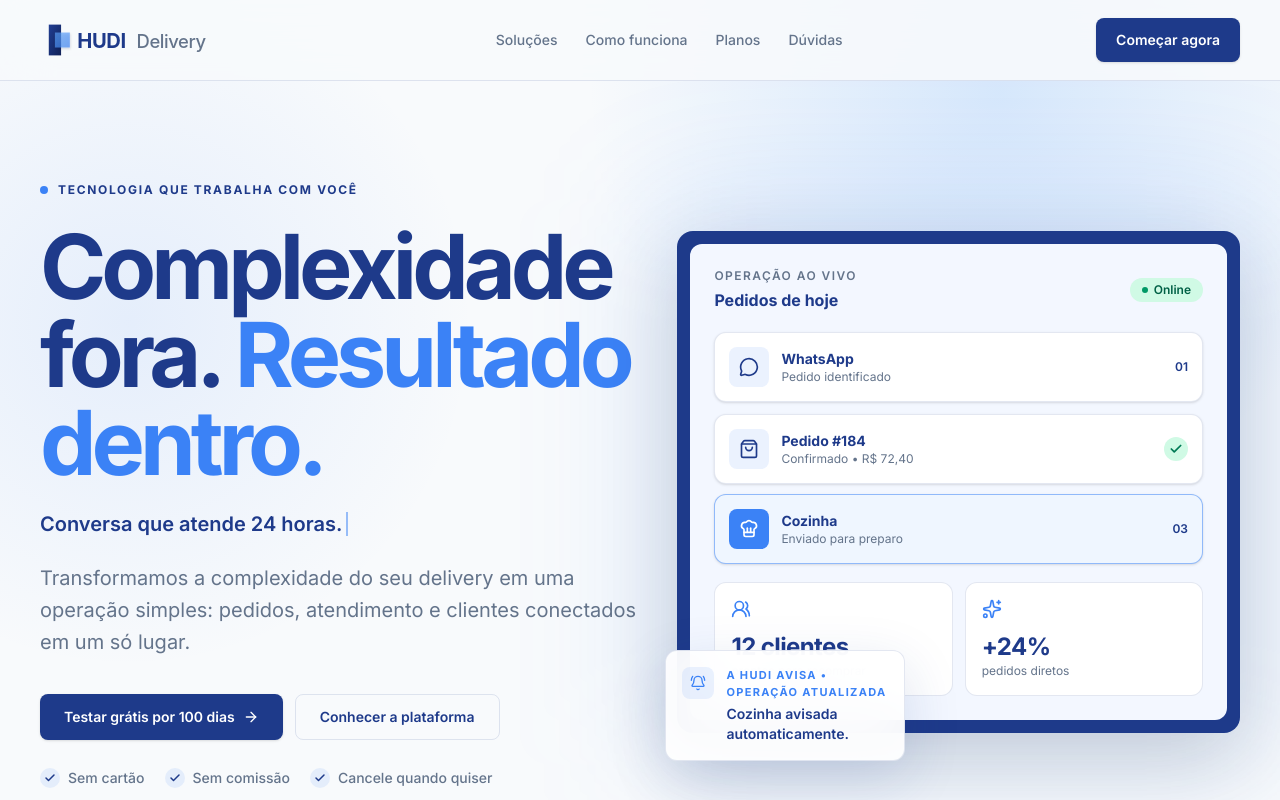
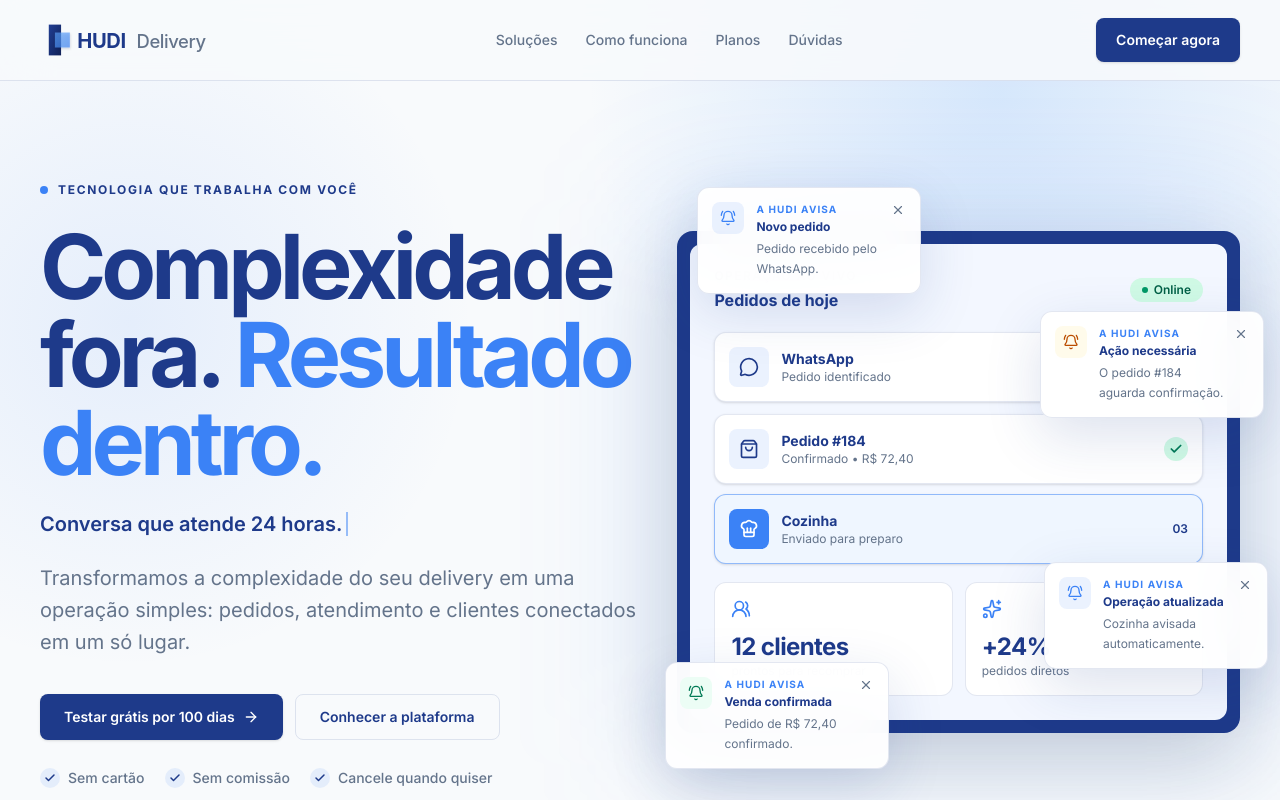
Before and after one commit to coletivo-inspira/hudi-delivery, a Next.js app: page / in a window 1280 px wide. Shown: the top 800 px of the page. Built offline with nearby package versions, Linux system fonts and the light colour scheme.

Commit message:
Enhance live order preview notifications

```diff
--- a/src/components/ui/LiveOrderPreview.tsx
+++ b/src/components/ui/LiveOrderPreview.tsx
@@ -1,38 +1,68 @@
 "use client";
 
 import { AnimatePresence, motion, useReducedMotion } from "motion/react";
-import { BellRing, Check, ChefHat, MessageCircle, ShoppingBag, Sparkles, UsersRound } from "lucide-react";
+import { BellRing, Check, ChefHat, MessageCircle, ShoppingBag, Sparkles, UsersRound, X } from "lucide-react";
 import { useEffect, useState } from "react";
 
 const notifications = [
-  { title: "Novo pedido", text: "Pedido recebido pelo WhatsApp." },
-  { title: "Ação necessária", text: "O pedido #184 aguarda confirmação." },
-  { title: "Venda confirmada", text: "Pedido de R$ 72,40 confirmado." },
-  { title: "Operação atualizada", text: "Cozinha avisada automaticamente." },
+  { id: 0, title: "Novo pedido", text: "Pedido recebido pelo WhatsApp.", tone: "brand" },
+  { id: 1, title: "Ação necessária", text: "O pedido #184 aguarda confirmação.", tone: "warning" },
+  { id: 2, title: "Venda confirmada", text: "Pedido de R$ 72,40 confirmado.", tone: "success" },
+  { id: 3, title: "Operação atualizada", text: "Cozinha avisada automaticamente.", tone: "brand" },
+] as const;
+
+const positions = [
+  "sm:-top-11 sm:left-5",
+  "sm:top-20 sm:-right-6",
+  "sm:-bottom-9 sm:-left-3",
+  "sm:bottom-16 sm:-right-7",
 ];
+
+type DemoState = {
+  phase: number;
+  visible: number[];
+  dismissed: number[];
+};
 
 export function LiveOrderPreview() {
   const reduceMotion = useReducedMotion();
-  const [phase, setPhase] = useState(1);
+  const [demo, setDemo] = useState<DemoState>({ phase: 1, visible: [0, 1], dismissed: [] });
+  const phase = demo.phase;
 
   useEffect(() => {
     if (reduceMotion) return;
-    const timer = window.setInterval(() => setPhase((current) => (current + 1) % 4), 2600);
+    const timer = window.setInterval(() => {
+      setDemo((current) => {
+        const nextPhase = (current.phase + 1) % notifications.length;
+        const shouldShow = !current.visible.includes(nextPhase) && !current.dismissed.includes(nextPhase);
+        return { ...current, phase: nextPhase, visible: shouldShow ? [...current.visible, nextPhase] : current.visible };
+      });
+    }, 2600);
     return () => window.clearInterval(timer);
   }, [reduceMotion]);
+
+  function dismissNotice(id: number) {
+    setDemo((current) => ({
+      ...current,
+      visible: current.visible.filter((noticeId) => noticeId !== id),
+      dismissed: current.dismissed.includes(id) ? current.dismissed : [...current.dismissed, id],
+    }));
+  }
 
   const rows = [
     { icon: MessageCircle, label: "WhatsApp", state: phase === 0 ? "Novo pedido recebido" : "Pedido identificado", active: phase === 0 },
     { icon: ShoppingBag, label: "Pedido #184", state: phase < 2 ? "Aguardando confirmação" : "Confirmado • R$ 72,40", active: phase === 1 || phase === 2 },
     { icon: ChefHat, label: "Cozinha", state: phase < 3 ? "Aguardando liberação" : "Enviado para preparo", active: phase === 3 },
   ];
-  const notice = notifications[phase];
+  const visibleNotifications = reduceMotion
+    ? notifications.filter((notice) => !demo.dismissed.includes(notice.id))
+    : notifications.filter((notice) => demo.visible.includes(notice.id));
 
   return (
-    <div className="relative mx-auto w-full max-w-xl" role="img" aria-label="Demonstração de um pedido recebido pelo WhatsApp, confirmado e enviado automaticamente para a cozinha">
+    <div className="relative mx-auto w-full max-w-xl">
       <div className="absolute -inset-8 -z-10 rounded-[2rem] bg-hudi-primary/12 blur-3xl" />
-      <div aria-hidden="true" className="overflow-hidden rounded-2xl border border-white/20 bg-hudi-deep p-3 shadow-float">
-        <div className="rounded-xl bg-[#f3f7ff] p-4 sm:p-6">
+      <div role="img" aria-label="Demonstração de um pedido recebido pelo WhatsApp, confirmado e enviado automaticamente para a cozinha" className="overflow-hidden rounded-2xl border border-white/20 bg-hudi-deep p-3 shadow-float">
+        <div aria-hidden="true" className="rounded-xl bg-[#f3f7ff] p-4 sm:p-6">
           <div className="mb-5 flex items-center justify-between">
             <div><p className="text-xs font-semibold uppercase tracking-[0.12em] text-hudi-slate">Operação ao vivo</p><p className="mt-1 font-bold text-hudi-deep">Pedidos de hoje</p></div>
             <span className="inline-flex items-center gap-1.5 rounded-full bg-emerald-100 px-3 py-1 text-xs font-semibold text-emerald-800"><span className="size-1.5 rounded-full bg-emerald-600" /> Online</span>
@@ -73,19 +103,27 @@ export function LiveOrderPreview() {
         </div>
       </div>
 
-      <AnimatePresence mode="wait" initial={false}>
-        <motion.div
-          key={notice.title}
-          aria-hidden="true"
-          initial={reduceMotion ? false : { opacity: 0, y: 12, scale: 0.97 }}
-          animate={{ opacity: 1, y: 0, scale: 1 }}
-          exit={reduceMotion ? undefined : { opacity: 0, y: -8, scale: 0.98 }}
-          transition={{ duration: reduceMotion ? 0 : 0.32, ease: [0.22, 1, 0.36, 1] }}
-          className="absolute -bottom-7 -left-2 w-[min(15rem,78%)] rounded-xl border border-white/60 bg-white/94 p-4 text-hudi-deep shadow-soft shadow-hudi-deep/15 backdrop-blur-xl sm:-left-3"
-        >
-          <div className="flex gap-3"><span className="grid size-8 shrink-0 place-items-center rounded-lg bg-hudi-primary/10 text-hudi-primary"><BellRing className="size-4" /></span><div><p className="text-[11px] font-bold uppercase tracking-[0.12em] text-hudi-primary">A Hudi avisa • {notice.title}</p><p className="mt-1 text-sm font-semibold leading-5 text-hudi-deep">{notice.text}</p></div></div>
-        </motion.div>
-      </AnimatePresence>
+      <div className="mt-4 grid gap-2 sm:contents" aria-live="polite" aria-label="Avisos da Hudi">
+        <AnimatePresence initial={false}>
+          {visibleNotifications.map((notice) => {
+            const tone = notice.tone === "warning" ? "bg-amber-50 text-amber-700" : notice.tone === "success" ? "bg-emerald-50 text-emerald-700" : "bg-hudi-primary/10 text-hudi-primary";
+            return (
+              <motion.aside
+                key={notice.id}
+                role="status"
+                initial={reduceMotion ? false : { opacity: 0, y: 12, scale: 0.97 }}
+                animate={{ opacity: 1, y: 0, scale: 1 }}
+                exit={reduceMotion ? undefined : { opacity: 0, y: -8, scale: 0.96 }}
+                transition={{ duration: reduceMotion ? 0 : 0.32, ease: [0.22, 1, 0.36, 1] }}
+                className={`relative z-20 w-full rounded-xl border border-white/70 bg-white/96 p-3.5 pr-9 text-hudi-deep shadow-soft shadow-hudi-deep/15 backdrop-blur-xl sm:absolute sm:w-56 ${positions[notice.id]}`}
+              >
+                <button type="button" onClick={() => dismissNotice(notice.id)} aria-label={`Fechar aviso: ${notice.title}`} className="absolute right-2 top-2 grid size-7 place-items-center rounded-md text-hudi-slate transition-colors duration-200 hover:bg-hudi-deep/6 hover:text-hudi-deep focus-visible:outline-2 focus-visible:outline-offset-2 focus-visible:outline-hudi-primary"><X className="size-3.5" aria-hidden="true" /></button>
+                <div className="flex gap-3"><span className={`grid size-8 shrink-0 place-items-center rounded-lg ${tone}`}><BellRing className="size-4" aria-hidden="true" /></span><div><p className="text-[10px] font-bold uppercase tracking-[0.11em] text-hudi-primary">A Hudi avisa</p><p className="mt-0.5 text-xs font-bold text-hudi-deep">{notice.title}</p><p className="mt-1 text-xs leading-5 text-hudi-slate">{notice.text}</p></div></div>
+              </motion.aside>
+            );
+          })}
+        </AnimatePresence>
+      </div>
     </div>
   );
 }
```
